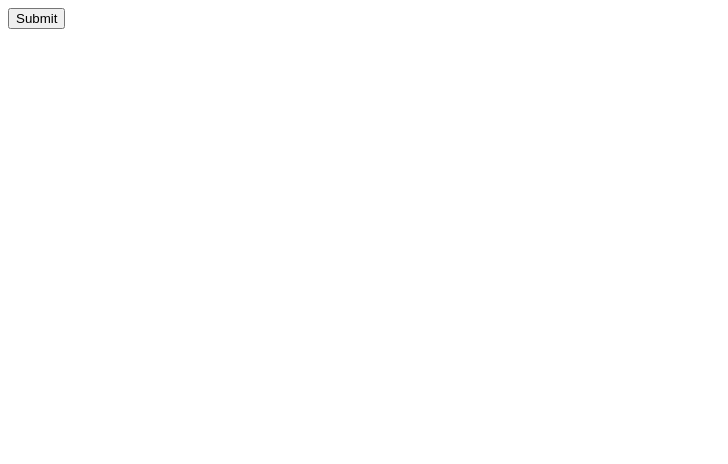
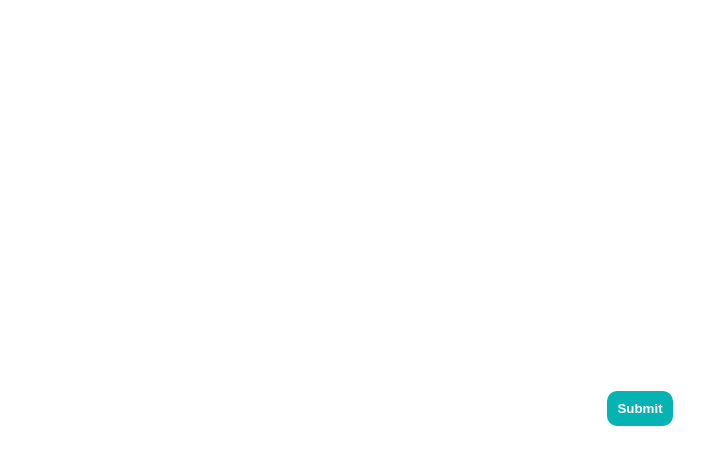
Before and after one commit to DSK9012/webpack-experiments, a website: page index.html in a window 1280 px wide. Shown: the whole page, without its empty margins (0-728 px from the left). Drawn offline with Linux system fonts and the light colour scheme.

Commit message:
tested with webpack default configuration

```diff
--- a/index.html
+++ b/index.html
@@ -5,12 +5,14 @@
   <meta http-equiv="X-UA-Compatible" content="IE=edge">
   <meta name="viewport" content="width=device-width, initial-scale=1.0">
   <title>Webpack Experiments</title>
+  <link rel="stylesheet" href="styles.css" />
+  <!-- <link rel="stylesheet" href="./styles2.css" /> -->
 </head>
 <body>
   <div>
     <button>Submit</button>
   </div>
-  <script src="src/hello-world.js"></script>
-  <script src="src/index.js"></script>
+  <!-- <script src="src/hello-world.js"></script> -->
+  <script src="dist/main.js"></script>
 </body>
 </html>
--- a/src/hello-world.js
+++ b/src/hello-world.js
@@ -1,5 +1,6 @@
-var x=101;
-helloWorld();
 function helloWorld(){
-  console.log('Hello World');
+  console.log('Hello World 143');
+
 }
+
+export default helloWorld;
--- a/src/index.js
+++ b/src/index.js
@@ -1,2 +1,2 @@
-console.log(x);
+import helloWorld from './hello-world';
 helloWorld();
--- /dev/null
+++ b/styles.css
@@ -0,0 +1,15 @@
+body{
+  display: flex;
+  align-items:center;
+  justify-content: center;
+  height: 100vh;
+}
+
+button{
+  background-color: rgb(5, 179, 179);
+  border: none;
+  padding: 10px;
+  color:white;
+  border-radius: 10px;
+  font-weight: bold;
+}
--- /dev/null
+++ b/styles2.css
@@ -0,0 +1,8 @@
+button{
+  background-color: red;
+  border: none;
+  padding: 10px;
+  color:white;
+  border-radius: 10px;
+  font-weight: bold;
+}
```
Also changed, not shown: package.json (added, +24 -0 lines), dist/main.js (added), 2 other files.
